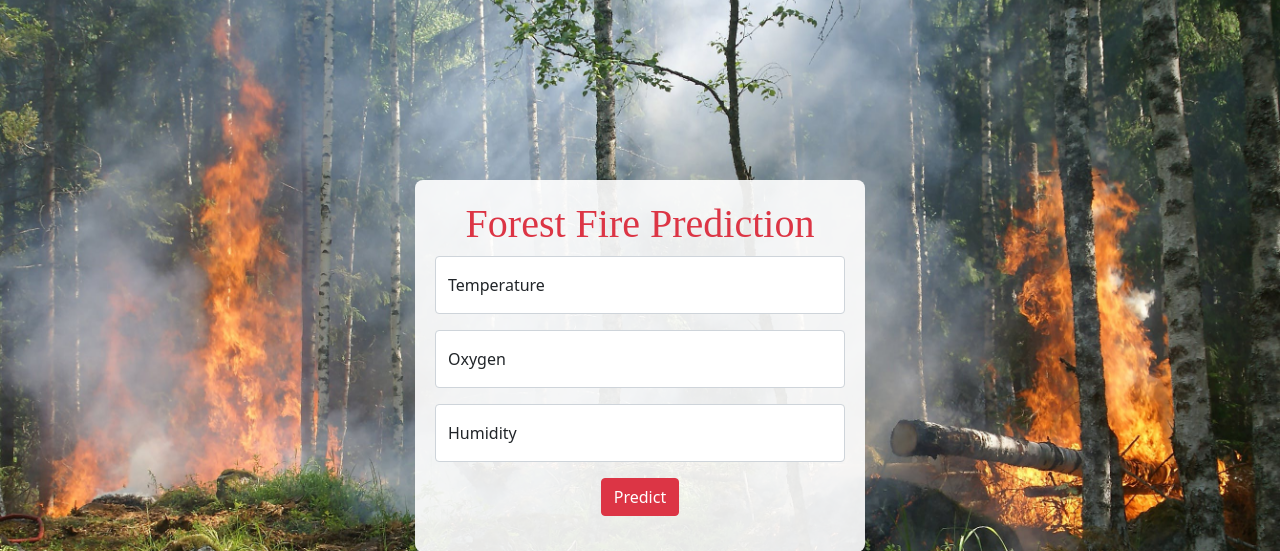
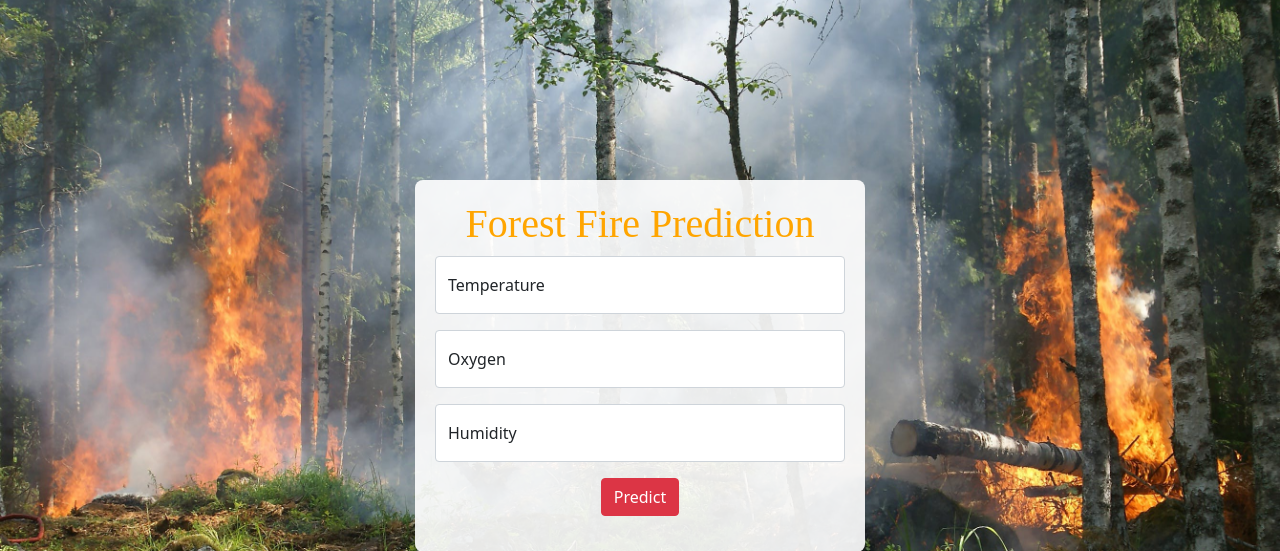
Before and after one commit to Naman0918/Forest-fire-prediction, a Flask app: page / in a window 1280 px wide. Shown: the top 551 px of the page. Run offline with Flask 2, Linux system fonts and the light colour scheme; parts of the project's set-up code (start-up, migrations or seed data) failed here and were passed over.

Commit message:
Update style.css
colour change

```diff
--- a/static/css/style.css
+++ b/static/css/style.css
@@ -17,6 +17,6 @@ body {
   border-radius: 8px;
 }
 h1 {
-  color: #dc3545;
+  color: orange;
   font-family: "Franklin Gothic";
 }
```
